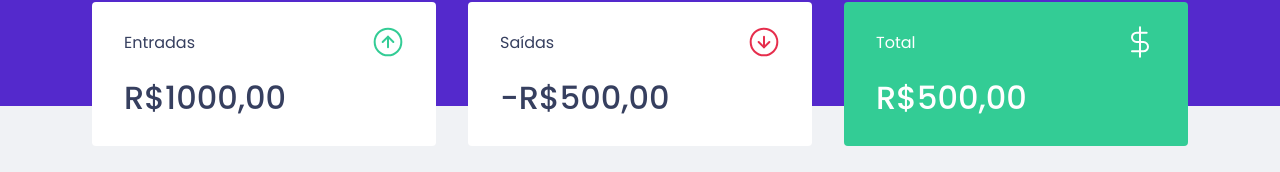
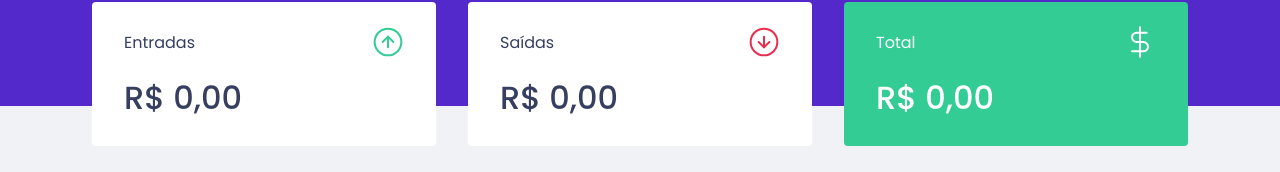
Before and after one commit to vargastm/tm-money, a React (Create React App) app: page / in a window 1280 px wide. Shown: the part 166-338 px from the top of the page. Built offline with nearby package versions, Linux system fonts and the light colour scheme; no server answers; what miragejs would draw is missing.

Commit message:
Format values of withdraw and deposit, and created Transactions hook

```diff
--- a/src/App.tsx
+++ b/src/App.tsx
@@ -4,7 +4,7 @@
 import { Header } from './components/Header'
 import { GlobalStyle } from './styles/global'
 import { NewTransactionModal } from './components/NewTransactionModal'
-import { TransactionsProvider } from './TransactionsContext'
+import { TransactionsProvider } from './hooks/useTransactions'
 
 Modal.setAppElement('#root')
 
--- a/src/components/NewTransactionModal/index.tsx
+++ b/src/components/NewTransactionModal/index.tsx
@@ -1,13 +1,12 @@
-import { FormEvent, useContext, useState } from 'react'
+import { FormEvent, useState } from 'react'
 import Modal from 'react-modal'
-import { api } from '../../services/api'
-import { TransactionsContext } from '../../TransactionsContext'
 
 import incomeImg from '../../assets/income.svg'
 import outcomeImg from '../../assets/outcome.svg'
 import closeImg from '../../assets/close.svg'
 
 import { Container, RadioBox, TransactionTypeContainer } from './styles'
+import { useTransactions } from '../../hooks/useTransactions'
 
 interface NewTransactionModalProps {
   isOpen: boolean
@@ -15,7 +14,7 @@
 }
 
 export function NewTransactionModal({ isOpen, onRequestClose }: NewTransactionModalProps) {
-  const { createTransaction } = useContext(TransactionsContext)
+  const { createTransaction } = useTransactions()
   const [title, setTitle] = useState('')
   const [amount, setAmount] = useState(0)
   const [category, setCategory] = useState('')
--- a/src/components/Summary/index.tsx
+++ b/src/components/Summary/index.tsx
@@ -1,14 +1,29 @@
-import { useContext } from 'react';
 import incomeImg from '../../assets/income.svg'
 import outcomeImg from '../../assets/outcome.svg'
 import totalImg from '../../assets/total.svg'
-import { TransactionsContext } from '../../TransactionsContext';
+import { useTransactions } from '../../hooks/useTransactions';
 
 
 import { Container } from "./styles";
 
 export function Summary() {
-  const { transactions } = useContext(TransactionsContext)
+  const { transactions } = useTransactions()
+
+  const summary = transactions.reduce((acc, transaction) => {
+    if (transaction.type === 'deposit') {
+      acc.deposits += transaction.amount
+      acc.total += transaction.amount
+    } else {
+      acc.withdraws += transaction.amount
+      acc.total -= transaction.amount
+    }
+
+    return acc
+  }, {
+    deposits: 0,
+    withdraws: 0,
+    total: 0
+  })
 
   return (
     <Container>
@@ -17,23 +32,38 @@
           <p>Entradas</p>
           <img src={incomeImg} alt="Entradas" />
         </header>
-        <strong>R$1000,00</strong>
+        <strong>
+          {new Intl.NumberFormat('pt-BR', {
+            style: 'currency',
+            currency: 'BRL'
+          }).format(summary.deposits)}
+        </strong>
       </div>
 
       <div>
         <header>
           <p>Saídas</p>
-          <img src={outcomeImg} alt="Entradas" />
+          <img src={outcomeImg} alt="Saídas" />
         </header>
-        <strong>-R$500,00</strong>
+        <strong>
+          {new Intl.NumberFormat('pt-BR', {
+            style: 'currency',
+            currency: 'BRL'
+          }).format(summary.withdraws)}
+        </strong>
       </div>
 
       <div className='highlight-background'>
         <header>
           <p>Total</p>
-          <img src={totalImg} alt="Entradas" />
+          <img src={totalImg} alt="total" />
         </header>
-        <strong>R$500,00</strong>
+        <strong>
+          {new Intl.NumberFormat('pt-BR', {
+            style: 'currency',
+            currency: 'BRL'
+          }).format(summary.total)}
+        </strong>
       </div>
     </Container>
   )
--- a/src/components/TransactionsTable/index.tsx
+++ b/src/components/TransactionsTable/index.tsx
@@ -1,9 +1,8 @@
-import { useContext } from 'react'
-import { TransactionsContext } from '../../TransactionsContext'
+import { useTransactions } from '../../hooks/useTransactions'
 import { Container } from './styles'
 
 export function TransactionsTable() {
-  const { transactions } = useContext(TransactionsContext)
+  const { transactions } = useTransactions()
 
   return(
     <Container>
--- a/src/TransactionsContext.tsx
+++ b/src/hooks/useTransactions.tsx
@@ -1,5 +1,5 @@
-import { createContext, ReactNode, useEffect, useState } from 'react'
-import { api } from './services/api'
+import { createContext, ReactNode, useContext, useEffect, useState } from 'react'
+import { api } from '../services/api'
 
 interface Transaction {
   id: number
@@ -21,7 +21,7 @@
   createTransaction: (transaction: TransactionInput) => Promise<void>
 }
 
-export const TransactionsContext = createContext<TransactionsContextData>({} as TransactionsContextData)
+const TransactionsContext = createContext<TransactionsContextData>({} as TransactionsContextData)
 
 export function TransactionsProvider({ children }: TransactionsProviderProps) {
   const [transactions, setTransactions] = useState<Transaction[]>([])
@@ -50,3 +50,9 @@
     </TransactionsContext.Provider>
   )
 }
+
+export function useTransactions() {
+  const context = useContext(TransactionsContext)
+
+  return context
+}
```
